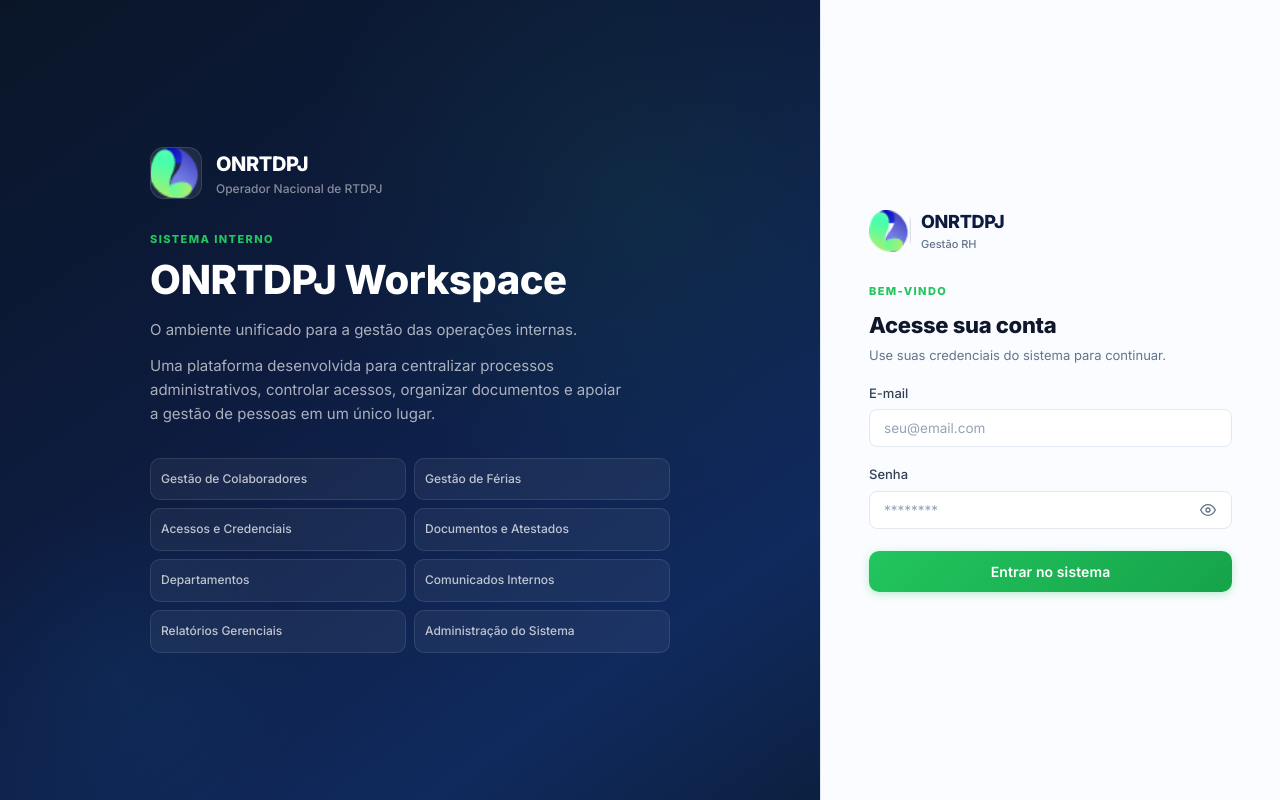
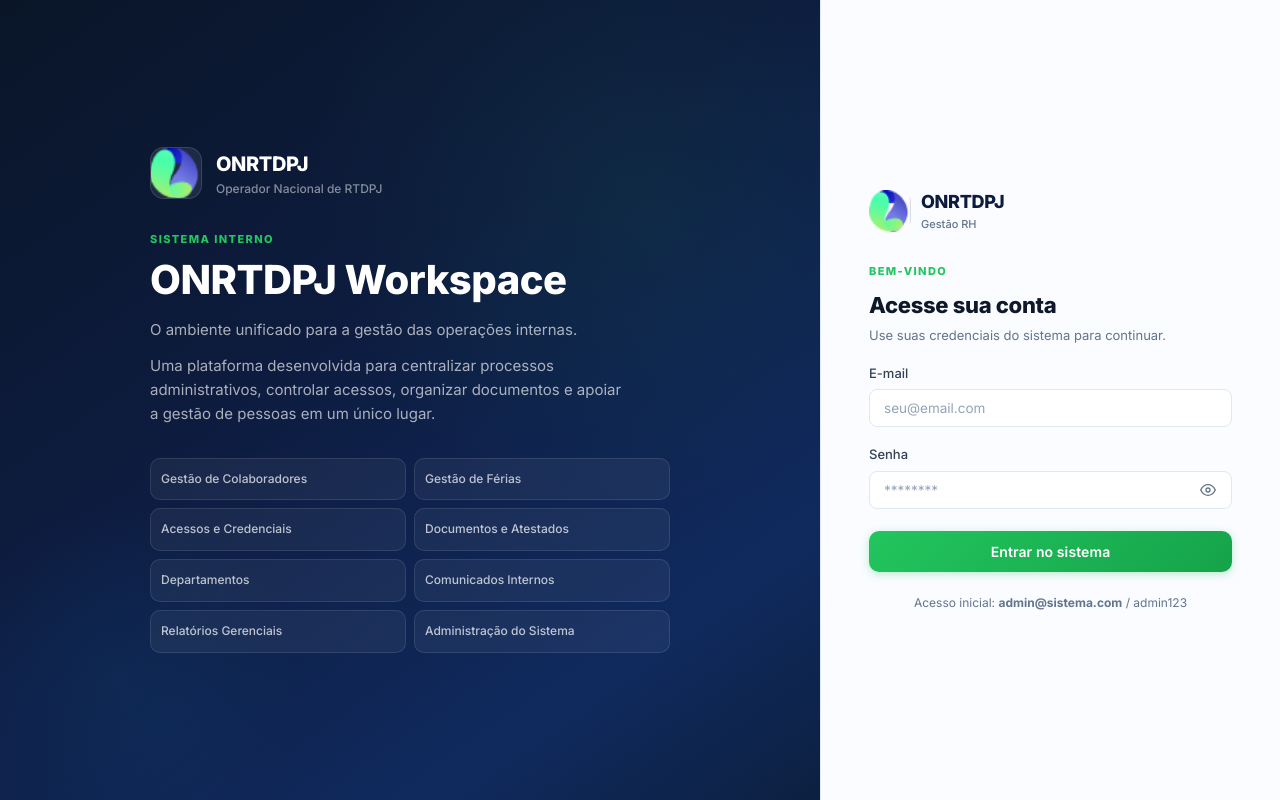
Before and after one commit to samuelQueiros/onrtdpjworkspace, a React (Vite) app in the folder frontend/: page /login in a window 1280 px wide. Built offline with nearby package versions, Linux system fonts and the light colour scheme; no server answers.

Commit message:
chore: exibir dica temporaria de login

```diff
--- a/frontend/src/components/login/LoginForm.jsx
+++ b/frontend/src/components/login/LoginForm.jsx
@@ -93,6 +93,10 @@ export default function LoginForm({
           {loading && <span className="inline-spinner" />}
           {loading ? 'Entrando...' : 'Entrar no sistema'}
         </button>
+
+        <p className="login-hint muted" style={{ fontSize: 12, textAlign: 'center', marginTop: 4 }}>
+          Acesso inicial: <strong>admin@sistema.com</strong> / admin123
+        </p>
       </form>
     </section>
   )
```
